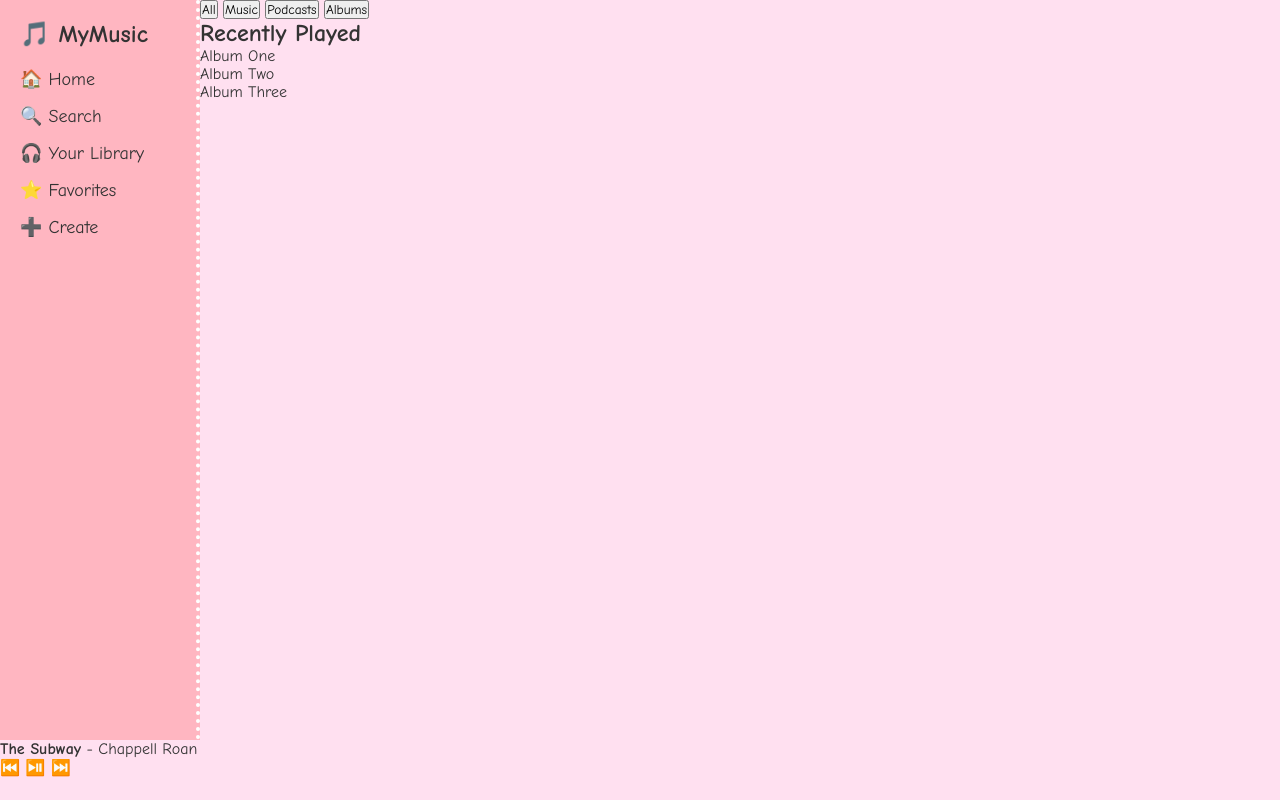
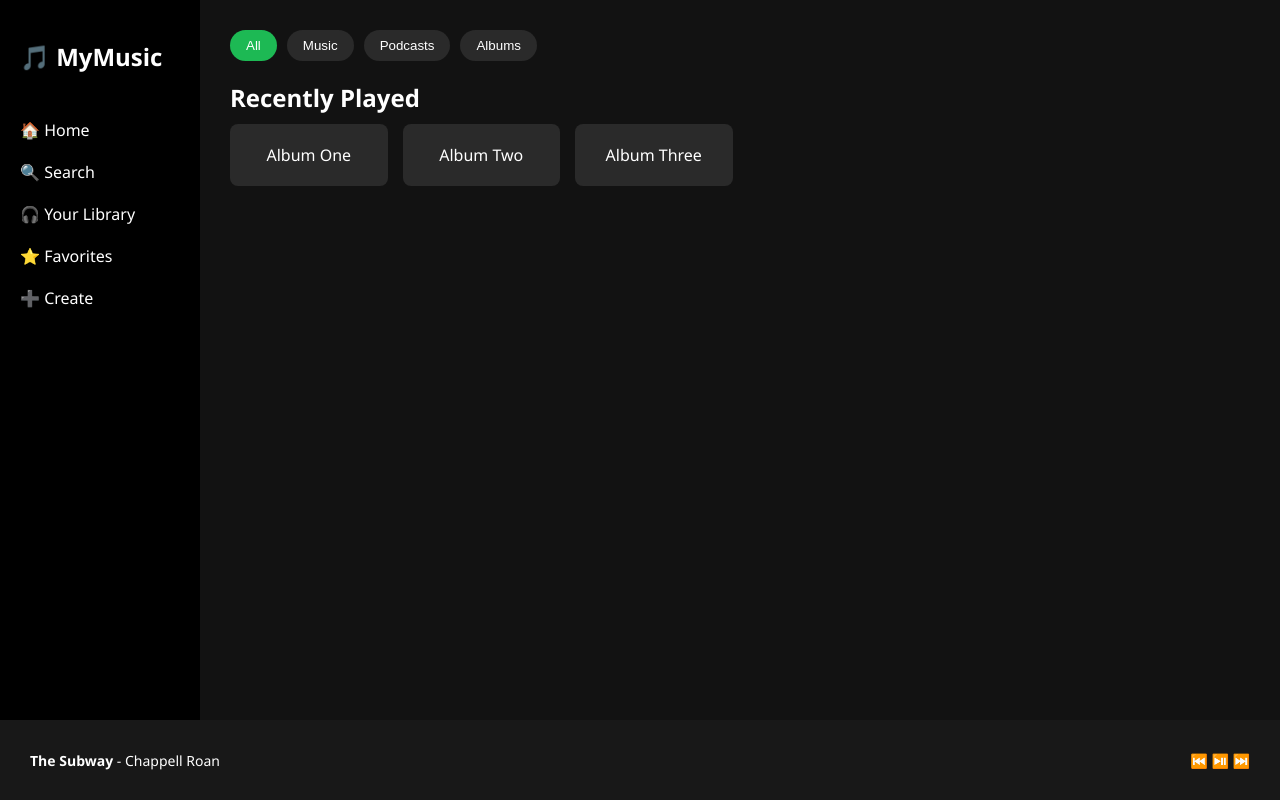
Before and after one commit to hauntedrabbits/jubilant-spoon, a plain HTML site: page index.html in a window 1280 px wide. Drawn offline with Linux system fonts and the light colour scheme.

Commit message:
Update style.css

```diff
--- a/style.css
+++ b/style.css
@@ -1,73 +1,102 @@
-* {
+body {
   margin: 0;
-  padding: 0;
-  box-sizing: border-box;
-  font-family: 'Comic Sans MS', cursive, sans-serif;
-}
-
-body {
-  background-color: #ffe0f0;
-  color: #333;
+  font-family: 'Segoe UI', sans-serif;
+  background-color: #121212;
+  color: white;
 }
 
 .app {
   display: grid;
   grid-template-columns: 200px 1fr;
-  grid-template-rows: 1fr 60px;
+  grid-template-rows: 1fr 80px;
+  height: 100vh;
   grid-template-areas:
     "sidebar main"
-    "player player";
-  height: 100vh;
+    "now-playing now-playing";
 }
 
 .sidebar {
   grid-area: sidebar;
-  background-color: #ffb6c1;
+  background-color: #000;
   padding: 20px;
-  border-right: 4px dotted #fff;
+  display: flex;
+  flex-direction: column;
 }
 
 .sidebar h2 {
-  font-size: 24px;
-  margin-bottom: 20px;
+  margin-bottom: 30px;
 }
 
 .sidebar ul {
   list-style: none;
+  padding: 0;
 }
 
 .sidebar li {
-  margin-bottom: 15px;
-  font-size: 18px;
+  margin-bottom: 20px;
+  cursor: pointer;
+  font-size: 16px;
+  transition: color 0.2s;
+}
+
+.sidebar li:hover {
+  color: #1db954;
+}
+
+.main-content {
+  grid-area: main;
+  padding: 30px;
+  overflow-y: auto;
+}
+
+.top-nav {
+  display: flex;
+  gap: 10px;
+  margin-bottom: 20px;
+}
+
+.tab {
+  background: #2a2a2a;
+  border: none;
+  padding: 8px 16px;
+  color: white;
+  border-radius: 20px;
   cursor: pointer;
 }
 
-.main {
-  grid-area: main;
-  padding: 30px;
-  background: linear-gradient(to bottom, #fff0f5, #ffe0f0);
-  overflow-y: auto;
+.tab.active,
+.tab:hover {
+  background-color: #1db954;
 }
 
-.main header h1 {
-  font-size: 32px;
-  margin-bottom: 20px;
+.grid-section h2 {
+  margin-bottom: 10px;
 }
 
-.content {
-  padding: 10px;
-  border: 2px dashed #ff69b4;
-  background-color: #fff;
-  border-radius: 10px;
+.card-grid {
+  display: grid;
+  grid-template-columns: repeat(auto-fill, minmax(150px, 1fr));
+  gap: 15px;
 }
 
-.player {
-  grid-area: player;
-  background-color: #ff69b4;
-  color: white;
+.card {
+  background-color: #2a2a2a;
+  border-radius: 8px;
+  padding: 20px;
   text-align: center;
-  line-height: 60px;
-  font-weight: bold;
-  font-size: 16px;
-  border-top: 4px dotted #fff;
+  cursor: pointer;
 }
+
+.card:hover {
+  background-color: #3a3a3a;
+}
+
+.now-playing {
+  grid-area: now-playing;
+  background-color: #181818;
+  display: flex;
+  justify-content: space-between;
+  align-items: center;
+  padding: 0 30px;
+  font-size: 14px;
+}
```
